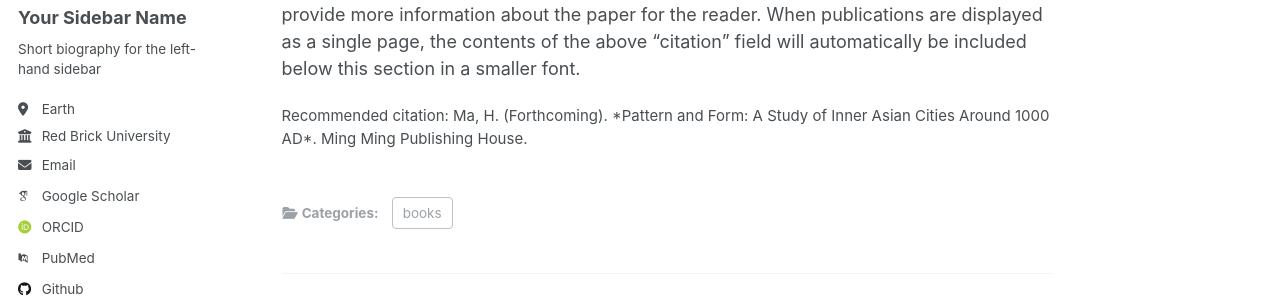
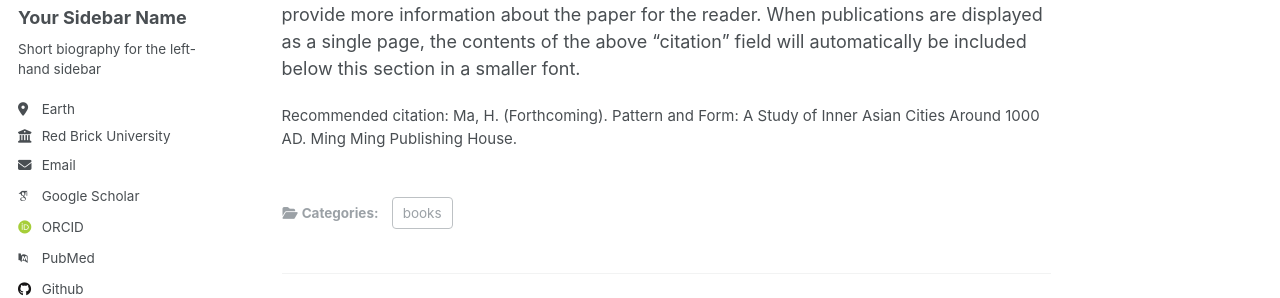
Before and after one commit to shulinbao/shulinbao.github.io, a Jekyll site: the page built from _publications/book-2.md, in a window 1280 px wide and 1158 px high. Shown: the part 284-582 px from the top of the window. Built offline with Jekyll 4.4.1, drawn with Linux system fonts in a browser that asks for light colours; some web fonts are replaced.

```diff
--- a/_publications/book-2.md
+++ b/_publications/book-2.md
@@ -5,7 +5,7 @@ category: books
 permalink: /publication/book-2
 excerpt: '*Pattern and Form: A Study of Inner Asian Cities Around 1000 AD* is a groundbreaking work that examines the urban layouts and architectural forms of major cities in Inner Asia during the medieval period, particularly focusing on the cities of the Liao 遼 and Xixia 西夏 dynasties. Drawing on both literary and archaeological sources, this book explores the spatial and symbolic relationships between urban design and political power, shedding light on how city planning was influenced by cultural, political, and ritual factors. By offering in-depth case studies of the Liaoshangjing 遼上京 and the Zhongxingfu 中興府, the book reveals how the orientation, layout, and spatial organization of these cities reflect the evolving nature of political authority and cultural traditions in the region. This work is an essential contribution to the study of historical urbanism, providing valuable insights into the interplay between power and space in the development of medieval Inner Asian cities.'
 date: 2020-01-01
-citation: 'Ma, H. (Forthcoming). *Pattern and Form: A Study of Inner Asian Cities Around 1000 AD*. Ming Ming Publishing House.'
+citation: 'Ma, H. (Forthcoming). Pattern and Form: A Study of Inner Asian Cities Around 1000 AD. Ming Ming Publishing House.'
 ---
 
 The contents above will be part of a list of publications, if the user clicks the link for the publication than the contents of section will be rendered as a full page, allowing you to provide more information about the paper for the reader. When publications are displayed as a single page, the contents of the above "citation" field will automatically be included below this section in a smaller font.
```
